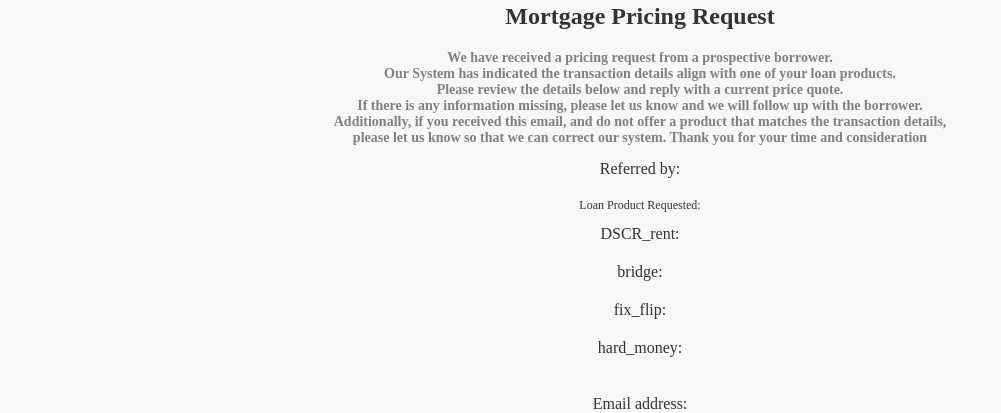
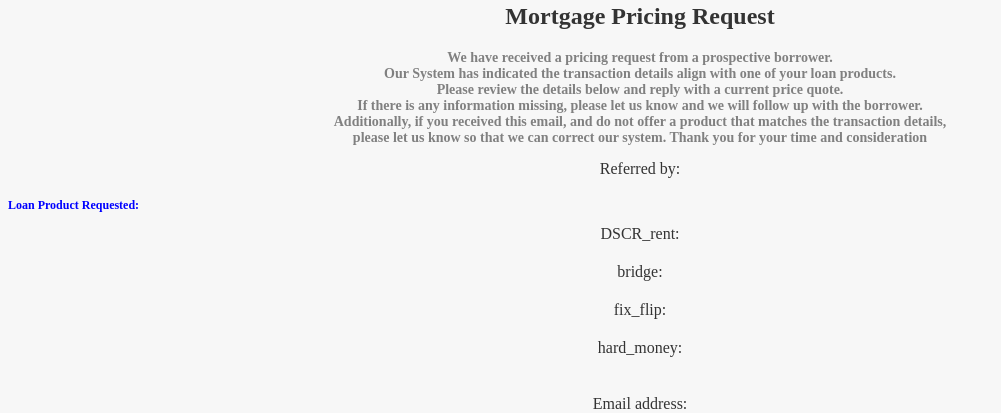
Before and after one commit to btrip1981/lenderpriceautomation, a Flask app: template templates/outbound.html in a window 1280 px wide. Shown: the part 215-628 px from the top of the page, without its empty margins (0-1001 px from the left). Run offline with Flask 2, Linux system fonts and the light colour scheme; the template is opened without the code that fills it, so the values that code supplies are empty.

Commit message:
Update outbound.html

```diff
--- a/templates/outbound.html
+++ b/templates/outbound.html
@@ -25,11 +25,11 @@ h3 {
 }
 
 p {
-  text-align: center;
+  text-align: left;
   margin-top: 20px;
   font-size: 12px;
-  font-weight: regular;
-  color: #333;
+  font-weight: bold;
+  color: blue;
 }
 
 body {
```
